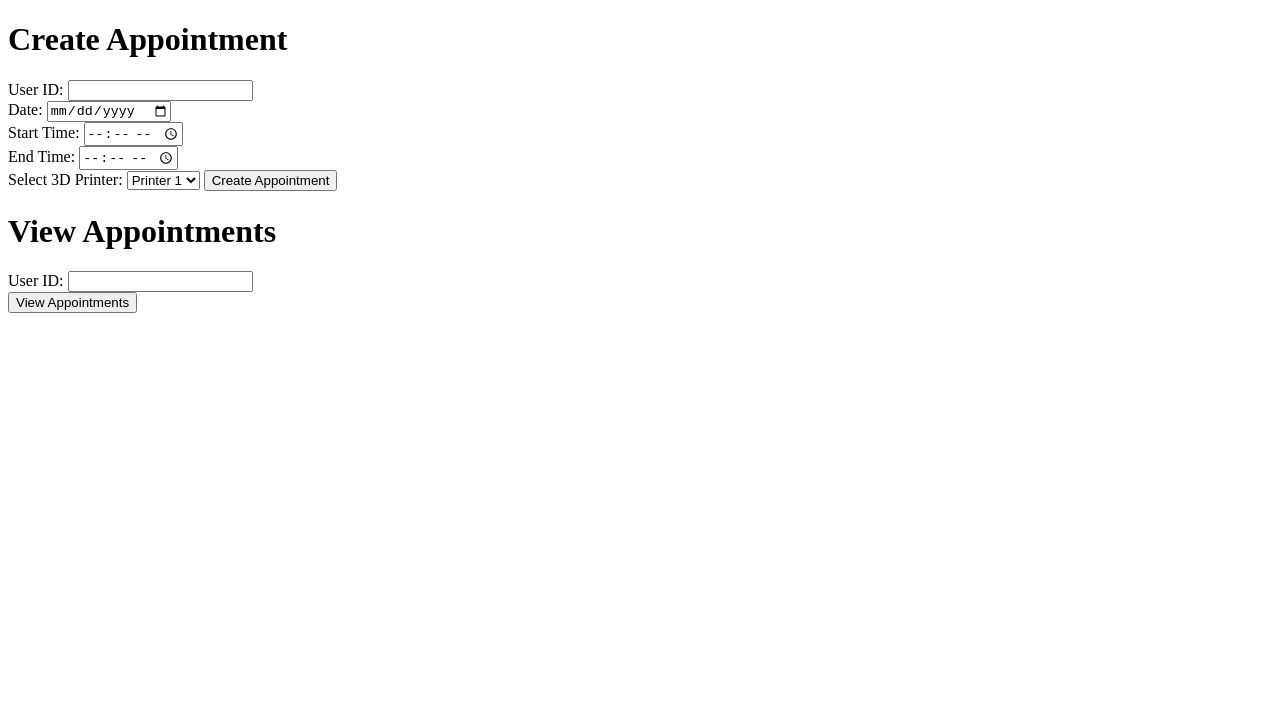
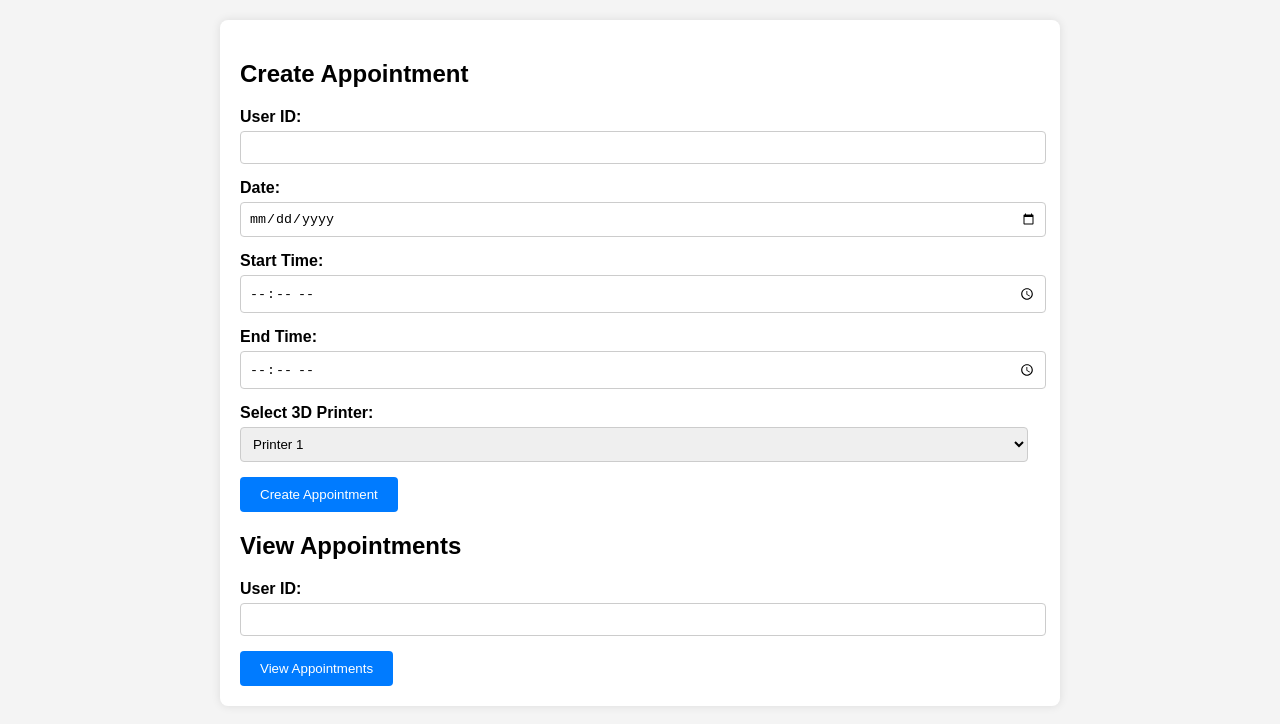
Before and after one commit to icedog55puck/test-1-12, a website: page public/reservation.html in a window 1280 px wide. Drawn offline with Linux system fonts and the light colour scheme.

Commit message:
i did a css =Ken

```diff
--- /dev/null
+++ b/public/appointment.css
@@ -0,0 +1,53 @@
+body {
+    font-family: Arial, sans-serif;
+    background-color: #f4f4f4;
+    margin: 0;
+    padding: 0;
+  }
+
+  .container {
+    width: 80%;
+    margin: 0 auto;
+    padding: 20px;
+  }
+
+  h1 {
+    color: #333;
+  }
+
+  .login-form,
+  .printer-form {
+    background-color: #fff;
+    padding: 20px;
+    border-radius: 5px;
+    box-shadow: 0 2px 5px rgba(0, 0, 0, 0.1);
+    margin-bottom: 20px;
+  }
+
+  label {
+    display: block;
+    margin-bottom: 6px;
+  }
+
+  input[type="text"],
+  input[type="password"],
+  select {
+    width: 100%;
+    padding: 8px;
+    margin-bottom: 10px;
+    border: 1px solid #ccc;
+    border-radius: 3px;
+  }
+
+  button {
+    padding: 10px 20px;
+    background-color: #007bff;
+    color: #fff;
+    border: none;
+    border-radius: 3px;
+    cursor: pointer;
+  }
+
+  button:hover {
+    background-color: #0056b3;
+  }
--- a/public/reservation.html
+++ b/public/reservation.html
@@ -1,38 +1,54 @@
 <!DOCTYPE html>
-<html>
+<html lang="en">
 <head>
+  <meta charset="UTF-8">
+  <meta name="viewport" content="width=device-width, initial-scale=1.0">
   <title>Appointment Scheduling</title>
+  <link rel="stylesheet" href="styles.css">
 </head>
 <body>
+  <div class="container">
+    <section class="create-appointment">
       <h1>Create Appointment</h1>
       <form action="/createAppointment" method="post">
+        <div class="form-group">
           <label for="user_id">User ID:</label>
-    <input type="text" id="user_id" name="user_id" required><br>
-
+          <input type="text" id="user_id" name="user_id" required>
+        </div>
+        <div class="form-group">
           <label for="date">Date:</label>
-    <input type="date" id="date" name="date" required><br>
-
+          <input type="date" id="date" name="date" required>
+        </div>
+        <div class="form-group">
           <label for="start_time">Start Time:</label>
-    <input type="time" id="start_time" name="start_time" required><br>
-
+          <input type="time" id="start_time" name="start_time" required>
+        </div>
+        <div class="form-group">
           <label for="end_time">End Time:</label>
-    <input type="time" id="end_time" name="end_time" required><br>
+          <input type="time" id="end_time" name="end_time" required>
+        </div>
+        <div class="form-group">
           <label for="printer">Select 3D Printer:</label>
           <select name="printer" id="printer">
             <option value="printer1">Printer 1</option>
             <option value="printer2">Printer 2</option>
             <!-- Add more options as needed -->
           </select>
-
+        </div>
         <button type="submit">Create Appointment</button>
       </form>
+    </section>
 
+    <section class="view-appointments">
       <h1>View Appointments</h1>
       <form action="/userAppointments" method="get">
-    <label for="user_id">User ID:</label>
-    <input type="text" id="user_id" name="user_id" required><br>
-
+        <div class="form-group">
+          <label for="view_user_id">User ID:</label>
+          <input type="text" id="view_user_id" name="user_id" required>
+        </div>
         <button type="submit">View Appointments</button>
       </form>
+    </section>
+  </div>
 </body>
 </html>
--- /dev/null
+++ b/public/styles.css
@@ -0,0 +1,54 @@
+body {
+    font-family: Arial, sans-serif;
+    margin: 0;
+    padding: 0;
+    background-color: #f4f4f4;
+  }
+
+  .container {
+    max-width: 800px;
+    margin: 20px auto;
+    padding: 20px;
+    background-color: #fff;
+    border-radius: 8px;
+    box-shadow: 0 0 10px rgba(0, 0, 0, 0.1);
+  }
+
+  h1 {
+    font-size: 24px;
+    margin-bottom: 20px;
+  }
+
+  .form-group {
+    margin-bottom: 15px;
+  }
+
+  label {
+    display: block;
+    font-weight: bold;
+    margin-bottom: 5px;
+  }
+
+  input[type="text"],
+  input[type="date"],
+  input[type="time"],
+  select {
+    width: calc(100% - 12px);
+    padding: 8px;
+    border: 1px solid #ccc;
+    border-radius: 4px;
+  }
+
+  button {
+    padding: 10px 20px;
+    background-color: #007bff;
+    color: #fff;
+    border: none;
+    border-radius: 4px;
+    cursor: pointer;
+    transition: background-color 0.3s;
+  }
+
+  button:hover {
+    background-color: #0056b3;
+  }
```
Also changed, not shown: public/appointment_page.html (+5 -5 lines), 2 other files. Lines whose indentation alone changed are shown as unchanged.
